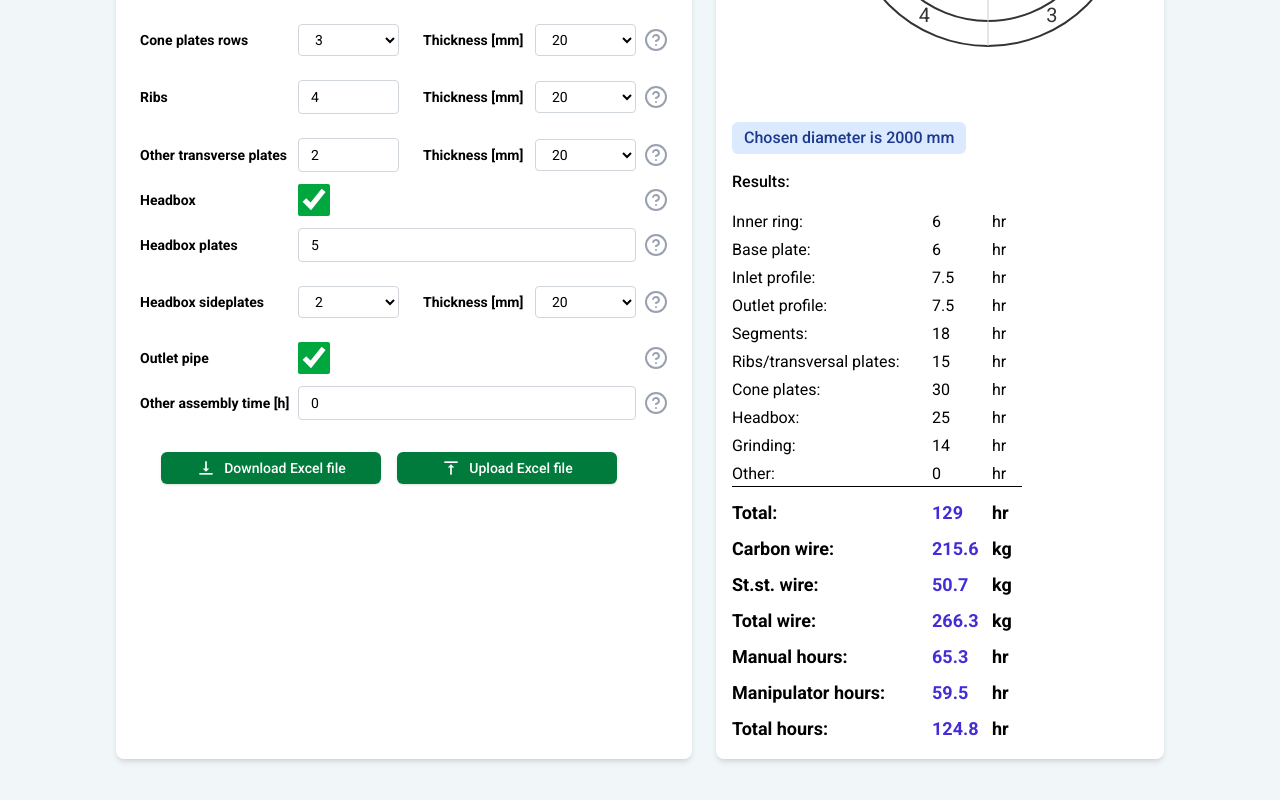
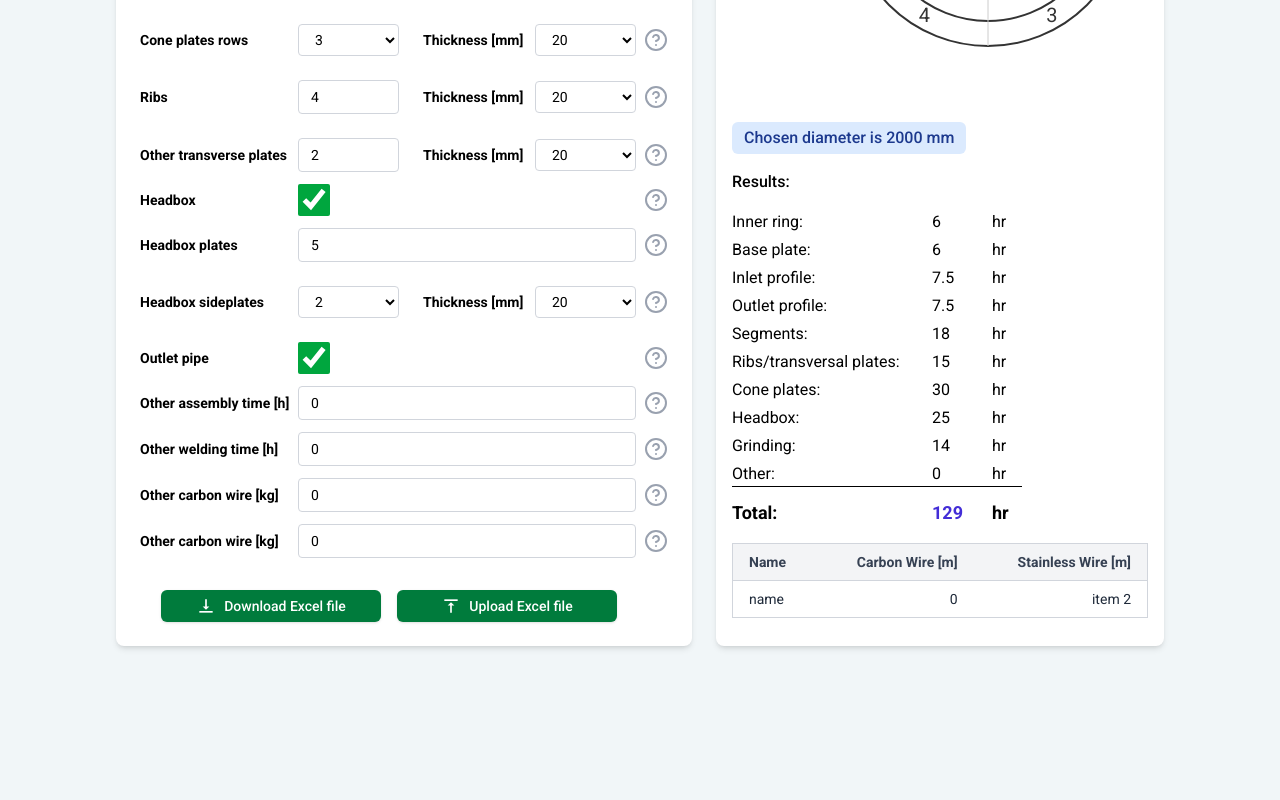
Before and after one commit to djzib0/nozzle-calculator-next, a Next.js app: page / in a window 1280 px wide. Shown: the part 392-1192 px from the top of the page. After the commit the page ends 1118 px from the top, so only its background shows below. Built offline with nearby package versions, Linux system fonts and the light colour scheme.

Commit message:
added new data for calculator, adjusted types and utils functions. WIP: working on displaying results

```diff
--- a/components/nozzleParametersForm/NozzleParametersForm.tsx
+++ b/components/nozzleParametersForm/NozzleParametersForm.tsx
@@ -14,9 +14,9 @@ import { conePlatesWelding, filletWeld, innerRingWelding } from '@/lib/nozzlesCa
 const NozzleParametersForm = () => {
 
   const [formData, setFormData] = useState<NozzleFormDataType>({
-    nozzleProfile: NozzleProfiles.optima,
+    nozzleProfile: NozzleProfiles.optima05D,
     nozzleInnerRingType: NozzleInnerRingTypes.stStInside,
-    nozzleInnerRingThickness: 8,
+    nozzleInnerRingThickness: 15,
     nozzleInnerRingLongitudinalSeams: 0,
     diameter: 2000,
     profileHeight: 1000,
@@ -36,6 +36,8 @@ const NozzleParametersForm = () => {
     isOutletProfile: true,
     otherAssemblyTime: 0,
     otherWeldingTime: 0,
+    otherCarbonWire: 0,
+    otherStainlessWire: 0,
   })
 
 
@@ -65,19 +67,27 @@ const NozzleParametersForm = () => {
     // Nozzle height validation
     const height = Number(formData.profileHeight);
     if (height > diameter) {
-      errors.profileHeight = "Height cannot be greater than diameter"
+      errors.profileHeight = "Height cannot be greater than diameter."
     } else if (height > (diameter * 0.7)) {
-      errors.profileHeight = "Height of the nozzle is too big"
+      errors.profileHeight = "Height of the nozzle is too big."
     }
 
     // Cone rows vs segments
     if (Number(formData.coneRows) < Number(formData.segments)) {
-      errors.coneRows = "Number of cone rows must be equal or greater than segments";
+      errors.coneRows = "Number of cone rows must be equal or greater than segments by one.";
+    }
+
+    if (Number(formData.coneRows) - Number(formData.segments) > 1) {
+      errors.coneRows = "Number of cone rows cannot be greater than one."
+    }
+
+    if (Number(formData.coneRows) === 0) {
+      errors.coneRows = "There must be at least one cone row."
     }
 
     // Headbox plates
     if (formData.isHeadbox && Number(formData.allHeadboxPlates) < 1) {
-      errors.allHeadboxPlates = "Number of headbox plates must be greater than 0";
+      errors.allHeadboxPlates = "Number of headbox plates must be greater than 0.";
     }
 
     // Set all errors at once
@@ -199,7 +209,7 @@ const NozzleParametersForm = () => {
             {nozzleInnerRingTypesSelectOptions}
           </select>
 
-          <label htmlFor="nozzleInnerRingThickness" className="form__label !pl-4 !min-w-[120px]">
+          <label htmlFor="nozzleInnerRingThickness" className="form__label !pl-0 !min-w-[110px]">
             Thickness [mm]
           </label>
           <select
@@ -525,11 +535,14 @@ const NozzleParametersForm = () => {
             onChange={handleChange}
             value={formData.headboxSidePlates}
           >
-            {Array.from({ length: 7 }, (_, i) => (
-              <option key={i} value={i}>
-                {i}
-              </option>
-            ))}
+            {Array.from({ length: 9 }, (_, i) => {
+              const value = i + 2; // start from 2
+              return (
+                <option key={value} value={value}>
+                  {value}
+                </option>
+              );
+            })}
           </select>
           <label htmlFor="headboxSidePlatesThickness" className="form__label !pl-4 !min-w-[120px]">
             Thickness [mm]
@@ -611,6 +624,84 @@ const NozzleParametersForm = () => {
           </button>
         </div>
 
+        <div className='form__group'>
+          <label htmlFor="otherWeldingTime" className="form__label">
+            Other welding time [h]
+          </label>
+          <input
+            className="form__input"
+            type="number"
+            min={0}
+            max={10}
+            id="otherWeldingTime"
+            name='otherWeldingTime'
+            onChange={handleChange}
+            value={formData.otherWeldingTime}
+          />
+          <button
+            onClick={() => setModalData({
+              ...modalData,
+              isModalOn: true,
+              modalFor: HelpModalForEnums.otherWeldingTime
+            })}
+            type='button'
+            className='text-gray-400 dark:text-gray-300 text-2xl cursor-pointer'>
+              <FiHelpCircle />
+          </button>
+        </div>
+
+        <div className='form__group'>
+          <label htmlFor="otherCarbonWire" className="form__label">
+            Other carbon wire [kg]
+          </label>
+          <input
+            className="form__input"
+            type="number"
+            min={0}
+            max={10}
+            id="otherCarbonWire"
+            name='otherCarbonWire'
+            onChange={handleChange}
+            value={formData.otherCarbonWire}
+          />
+          <button
+            onClick={() => setModalData({
+              ...modalData,
+              isModalOn: true,
+              modalFor: HelpModalForEnums.otherCarbonWire
+            })}
+            type='button'
+            className='text-gray-400 dark:text-gray-300 text-2xl cursor-pointer'>
+              <FiHelpCircle />
+          </button>
+        </div>
+
+        <div className='form__group'>
+          <label htmlFor="otherStainlessWire" className="form__label">
+            Other carbon wire [kg]
+          </label>
+          <input
+            className="form__input"
+            type="number"
+            min={0}
+            max={10}
+            id="otherStainlessWire"
+            name='otherStainlessWire'
+            onChange={handleChange}
+            value={formData.otherStainlessWire}
+          />
+          <button
+            onClick={() => setModalData({
+              ...modalData,
+              isModalOn: true,
+              modalFor: HelpModalForEnums.otherStainlessWire
+            })}
+            type='button'
+            className='text-gray-400 dark:text-gray-300 text-2xl cursor-pointer'>
+              <FiHelpCircle />
+          </button>
+        </div>
+
         <div className='flex flex-row gap-4 mt-8 justify-center'>
           <button
             type="button"
@@ -621,21 +712,6 @@ const NozzleParametersForm = () => {
                       transition duration-150 shadow-sm hover:shadow-md
                       cursor-pointer"
           >
-            {/* <svg
-              xmlns="http://www.w3.org/2000/svg"
-              viewBox="0 0 384 512"
-              fill="currentColor"
-              className="w-5 h-5"
-            >
-              <path d="M369.9 97.98l-83.89-83.88C275.6 5.373 263.8 0 251.3 0H64C28.65 0 0 28.65 0 64v384c0 35.35
-              28.65 64 64 64h256c35.35 0 64-28.65 64-64V132.3C384 119.8 378.6 107.1 369.9 97.98zM256 51.91L332.1
-              128H256V51.91zM270.2 371.8L238.4 320l31.77-51.77c4.594-7.594 2.25-17.5-5.344-22.09s-17.5-2.25-22.09
-              5.344L216 295.1l-26.77-44.61c-4.594-7.594-14.5-9.938-22.09-5.344s-9.938 14.5-5.344
-              22.09L193.6 320l-31.77 51.77c-4.594 7.594-2.25 17.5 5.344 22.09C169.9 396.6 172.9 397.3
-              176 397.3c5.406 0 10.69-2.75 13.84-7.688L216 344.9l26.77 44.61c3.156 5.125 8.438 7.688
-              13.84 7.688c3.125 0 6.156-.688 8.969-2.125C272.5 389.3 274.8 379.4 270.2 371.8z"/>
-            </svg> */}
-
             <svg
               xmlns="http://www.w3.org/2000/svg"
               viewBox="0 0 24 24"
@@ -671,20 +747,6 @@ const NozzleParametersForm = () => {
                         transition duration-150 shadow-sm hover:shadow-md
                         cursor-pointer"
             >
-              {/* <svg
-                xmlns="http://www.w3.org/2000/svg"
-                viewBox="0 0 384 512"
-                fill="currentColor"
-                className="w-5 h-5"
-              >
-                <path d="M369.9 97.98l-83.89-83.88C275.6 5.373 263.8 0 251.3 0H64C28.65 0 0 28.65 0 64v384c0 35.35
-                  28.65 64 64 64h256c35.35 0 64-28.65 64-64V132.3C384 119.8 378.6 107.1 369.9 97.98zM256 51.91L332.1
-                  128H256V51.91zM270.2 371.8L238.4 320l31.77-51.77c4.594-7.594 2.25-17.5-5.344-22.09s-17.5-2.25-22.09
-                  5.344L216 295.1l-26.77-44.61c-4.594-7.594-14.5-9.938-22.09-5.344s-9.938 14.5-5.344
-                  22.09L193.6 320l-31.77 51.77c-4.594 7.594-2.25 17.5 5.344 22.09C169.9 396.6 172.9 397.3
-                  176 397.3c5.406 0 10.69-2.75 13.84-7.688L216 344.9l26.77 44.61c3.156 5.125 8.438 7.688
-                  13.84 7.688c3.125 0 6.156-.688 8.969-2.125C272.5 389.3 274.8 379.4 270.2 371.8z"/>
-              </svg> */}
               <svg
                 xmlns="http://www.w3.org/2000/svg"
                 viewBox="0 0 24 24"
@@ -780,7 +842,29 @@ const NozzleParametersForm = () => {
               </div>
               }
             </div>
-            <div className='grid grid-cols-[200px_60px_30px] gap-y-1'>
+            <table className="w-full text-sm text-left border border-gray-300 dark:border-gray-600 mt-4">
+              <thead className="bg-gray-100 dark:bg-gray-800 text-gray-700 dark:text-gray-200">
+                <tr>
+                  <th className="px-4 py-2 border-b border-gray-300 dark:border-gray-600">Name</th>
+                  <th className="px-4 py-2 border-b border-gray-300 dark:border-gray-600 text-right">Carbon Wire [m]</th>
+                  <th className="px-4 py-2 border-b border-gray-300 dark:border-gray-600 text-right">Stainless Wire [m]</th>
+                </tr>
+              </thead>
+              <tbody className="text-gray-800 dark:text-gray-100">
+
+                  <tr key={"kj"} className="even:bg-gray-50 dark:even:bg-gray-700">
+                    <td className="px-4 py-2 border-b border-gray-300 dark:border-gray-600">{"name"}</td>
+                    <td className="px-4 py-2 border-b border-gray-300 dark:border-gray-600 text-right">
+                      {weldingResult.details.innerRingWelding.carbonSteelWire}
+                    </td>
+                    <td className="px-4 py-2 border-b border-gray-300 dark:border-gray-600 text-right">
+                      {"item 2"}
+                    </td>
+                  </tr>
+
+              </tbody>
+            </table>
+            {/* <div className='grid grid-cols-[200px_60px_30px] gap-y-1'>
                 <p className='font-semibold text-lg mt-2 '>Carbon wire:</p>
                 <p className='font-semibold text-lg mt-2 text-indigo-700 dark:text-indigo-300'>{weldingResult.carbonSteelWire}</p>
                 <p className='font-semibold text-lg mt-2 '>kg</p>
@@ -809,7 +893,7 @@ const NozzleParametersForm = () => {
                 <p className='font-semibold text-lg mt-2 '>Total hours:</p>
                 <p className='font-semibold text-lg mt-2 text-indigo-700 dark:text-indigo-300'>{(Number(weldingResult.manualWeldingHours) + Number(weldingResult.manipulatorWeldingHours)).toFixed(1)}</p>
                 <p className='font-semibold text-lg mt-2 '>hr</p>
-            </div>
+            </div> */}
         </div>
       </div>
 
--- a/lib/nozzlesCalculatorData.tsx
+++ b/lib/nozzlesCalculatorData.tsx
@@ -362,25 +362,33 @@ export const filletWeld: Map<number, number> = new Map([
 ]);
 
 export const inletDiameterRatio: Map<NozzleProfiles, number> = new Map([
-  [NozzleProfiles.optima, 1.2],
-  [NozzleProfiles.schottelSdv45, 1.2], // check the real value!!!!
-  [NozzleProfiles.type19A, 1.2],
-  [NozzleProfiles.type37, 1.2], // check the real value!!!!
-  [NozzleProfiles.vg40, 1.17],
-  [NozzleProfiles.hr, 1.2], // check the real value!!!!
-  [NozzleProfiles.aht, 1.2], // check the real value!!!!
-  [NozzleProfiles.aqm, 1.2], // check the real value!!!!
+  [NozzleProfiles.optima05D, 1.24],
+  [NozzleProfiles.optima04D, 1.19],
+  [NozzleProfiles.schottelSdv45, 1.2],
+  [NozzleProfiles.schottelSDC, 1.18],
+  [NozzleProfiles.type19A, 1.24],
+  [NozzleProfiles.type37, 1.21],
+  [NozzleProfiles.vg40, 1.19],
+  [NozzleProfiles.hr, 1.23],
+  [NozzleProfiles.hp, 1.22],
+  [NozzleProfiles.aht, 1.18],
+  [NozzleProfiles.aqm, 1.22],
+  [NozzleProfiles.hs20, 1.18],
 ]);
 
 export const outletDiameterRatio: Map<NozzleProfiles, number> = new Map([
-  [NozzleProfiles.optima, 1.1],
-  [NozzleProfiles.schottelSdv45, 1.1], // check the real value!!!!
-  [NozzleProfiles.type19A, 1.05],
-  [NozzleProfiles.type37, 1.2], // check the real value!!!!
-  [NozzleProfiles.vg40, 1.05],
-  [NozzleProfiles.hr, 1.1], // check the real value!!!!
-  [NozzleProfiles.aht, 1.05], // check the real value!!!!
-  [NozzleProfiles.aqm, 1.05], // check the real value!!!!
+  [NozzleProfiles.optima05D, 1.12],
+  [NozzleProfiles.optima04D, 1.10],
+  [NozzleProfiles.schottelSdv45, 1.02],
+  [NozzleProfiles.schottelSDC, 1.01],
+  [NozzleProfiles.type19A, 1.01],
+  [NozzleProfiles.type37, 1.09],
+  [NozzleProfiles.vg40, 1.02],
+  [NozzleProfiles.hr, 1.12],
+  [NozzleProfiles.hp, 1.14],
+  [NozzleProfiles.aht, 1.1],
+  [NozzleProfiles.aqm, 1.01],
+  [NozzleProfiles.hs20, 1.06],
 ]);
 
 export const inletOrOutletWelding: Map<number, number> = new Map([
--- a/lib/types.tsx
+++ b/lib/types.tsx
@@ -1,19 +1,23 @@
 export enum NozzleProfiles {
-    optima = "optima",
+    optima05D = "optima 0,5D",
+    optima04D = "optima 0,4D",
     schottelSdv45 = "schottel sdv 45",
+    schottelSDC = "schottel sdc",
     type19A = "19A",
     type37 = "type 37",
     vg40 = "vg40",
-    hr = "hr",
+    hr = "hr (Wärtsilä)",
+    hp = "hp (Wärtsilä)",
     aht = "aht",
     aqm = "aqm",
+    hs20 = "HS2.0 (Sip Marine)"
 }
 
 export enum NozzleInnerRingTypes {
     completeSteel = "complete steel",
     stStInside = "st. st. inside",
     stStRing = "st. st. ring",
-    stRingAndOutlet = "st. st. ring + outlet"
+    stRingAndOutlet = "st. st. ring + outlet",
 }
 
 export enum HelpModalForEnums {
@@ -30,6 +34,9 @@ export enum HelpModalForEnums {
   headboxSidePlates,
   isOutletProfile,
   otherAssemblyTime,
+  otherWeldingTime,
+  otherCarbonWire,
+  otherStainlessWire,
 }
 
 export type HelpModalType = {
@@ -61,6 +68,8 @@ export type NozzleFormDataType = {
   isOutletProfile: boolean;
   otherAssemblyTime: number;
   otherWeldingTime: number;
+  otherCarbonWire: number;
+  otherStainlessWire: number;
 };
 
 export type formErrorType = {
@@ -74,6 +83,12 @@ export type formErrorType = {
     otherTransversePlates?: string;
     allHeadboxPlates?: string;
     otherAssemblyTime?: string;
+}
+
+export type formWarningType = {
+  segments?: string;
+  ribs?: string;
+
 }
 
 export type NozzleAssemblyOperationType = {
--- a/lib/utils.tsx
+++ b/lib/utils.tsx
@@ -103,7 +103,7 @@ export const handleExcelUpload = async (event: React.ChangeEvent<HTMLInputElemen
     )
 
     // Fallback if not found
-    const nozzleProfile: NozzleProfiles = matchedProfile as NozzleProfiles ?? NozzleProfiles.optima;
+    const nozzleProfile: NozzleProfiles = matchedProfile as NozzleProfiles ?? NozzleProfiles.optima05D;
     const nozzleInnerRingType: NozzleInnerRingTypes = matchedInnerRingType as NozzleInnerRingTypes.stStInside;
 
     const newFormData: NozzleFormDataType = {
@@ -129,7 +129,9 @@ export const handleExcelUpload = async (event: React.ChangeEvent<HTMLInputElemen
       headboxSidePlates: 0,
       headboxSidePlatesThickness: 0,
       headboxHeight: 0,
-      otherWeldingTime: 0
+      otherWeldingTime: 0,
+      otherCarbonWire: 0,
+      otherStainlessWire: 0,
     };
 
     return newFormData
@@ -240,7 +242,7 @@ export const calculateOptimaAssemblyHours= (formData: NozzleFormDataType) => {
 // fixed values
 const MANUAL_WELDING = 0.7
 const MANIPULATOR_WELDING = 0.4
-const WASTE_FACTOR = 1.1 // how much more welding wire is required compared to theoretical
+const WASTE_FACTOR = 1.05 // how much more welding wire is required compared to theoretical
 
 // CALCULATE INNER RING
 export const calculateInnerRingWelds = (formData: NozzleFormDataType) => {
@@ -605,8 +607,11 @@ export const calculateWelding = (formData: NozzleFormDataType) => {
   return {
     carbonSteelWire: (totalCarbonSteelWeldingWire * WASTE_FACTOR).toFixed(1),
     stainlessSteelWire: (totalStainlessSteelWeldingWire * WASTE_FACTOR).toFixed(1),
-    manualWeldingHours: Number(totalManualWeldingHours).toFixed(1),
-    manipulatorWeldingHours: Number(totalManipulatorWeldingHours).toFixed(1),
+    manualWeldingHours: (Number(totalManualWeldingHours) * WASTE_FACTOR).toFixed(1),
+    manipulatorWeldingHours: (Number(totalManipulatorWeldingHours) * WASTE_FACTOR).toFixed(1),
+    details: {
+      innerRingWelding
+    }
   }
 
 }
```
